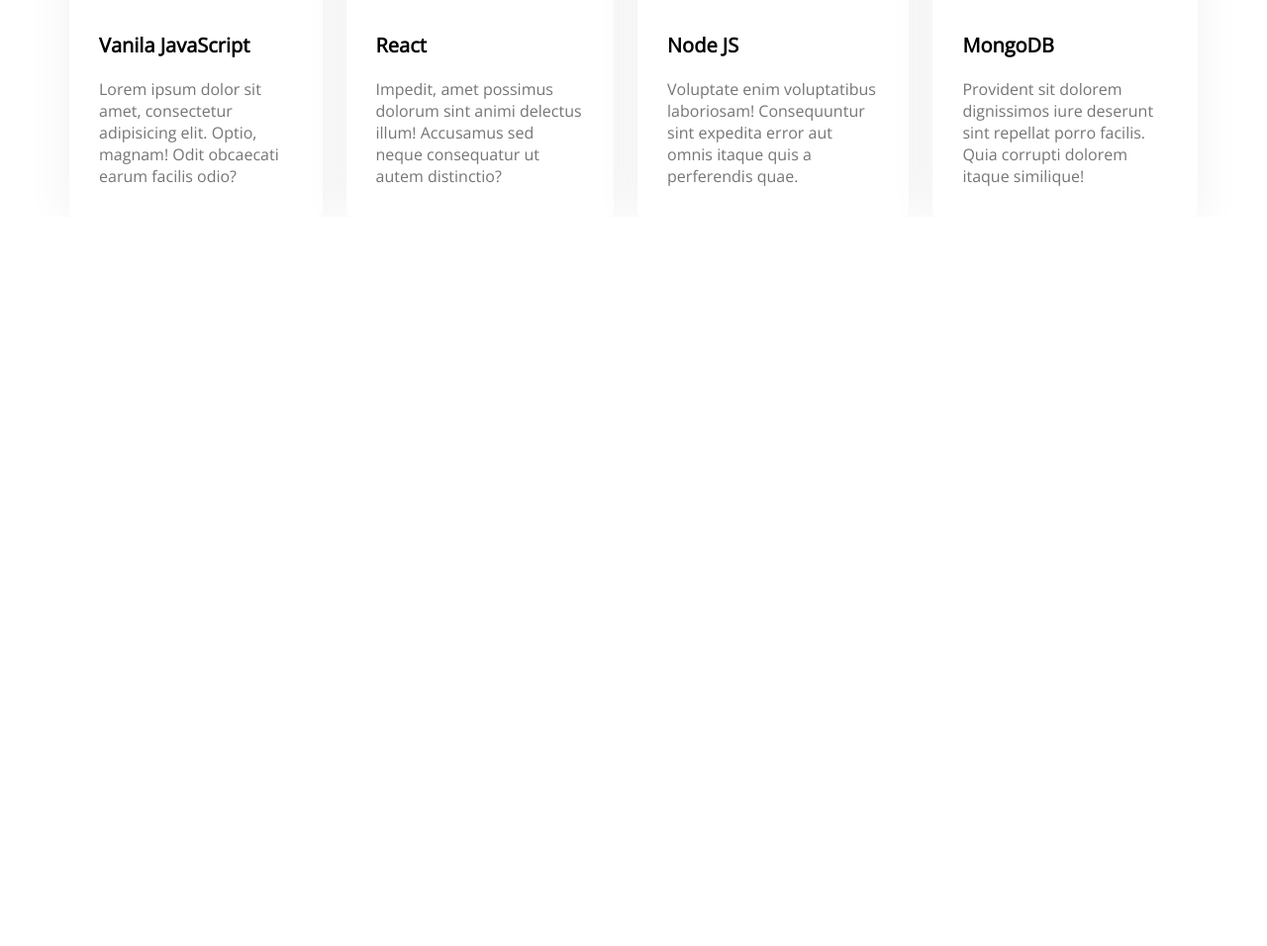
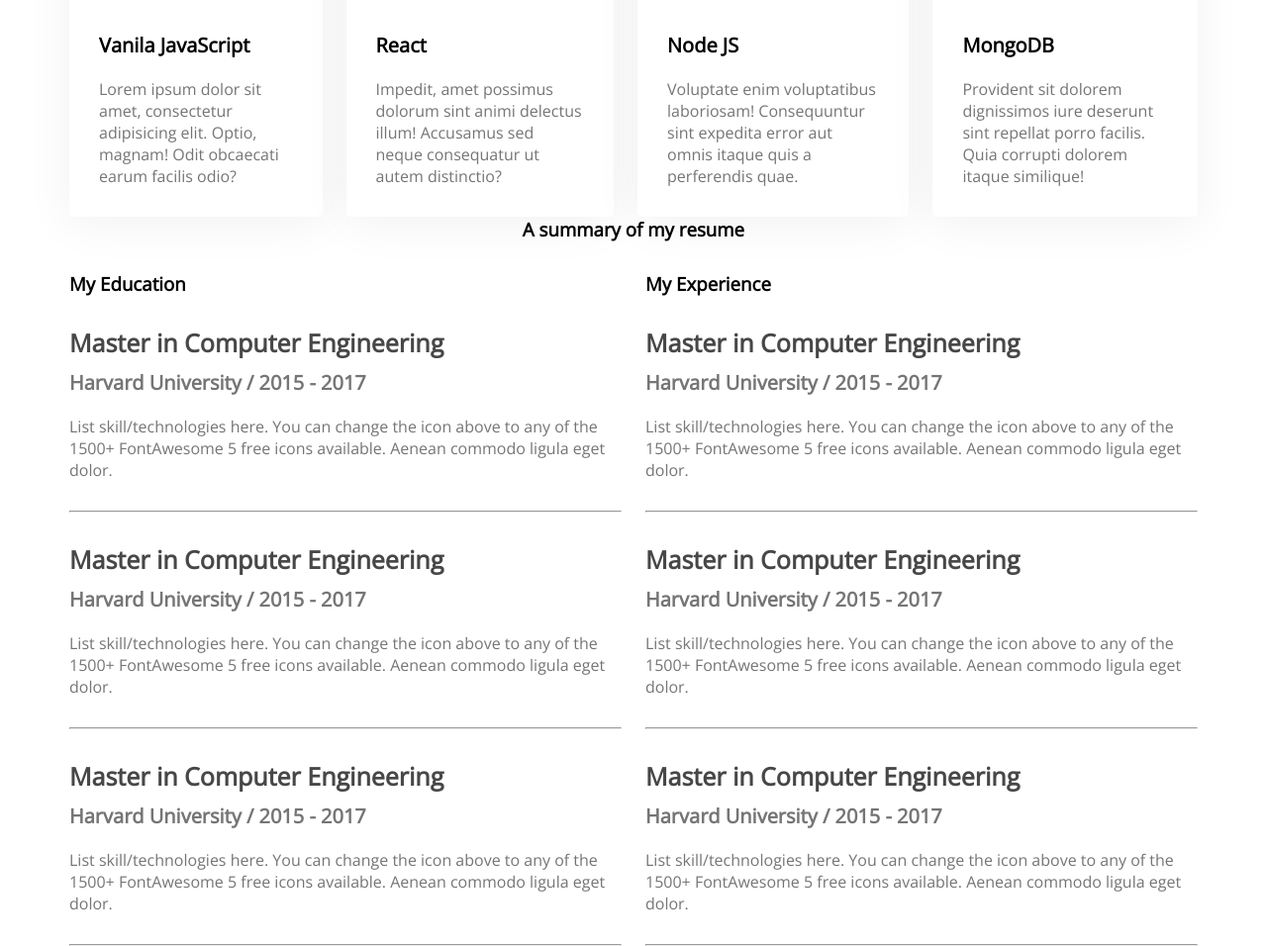
Before and after one commit to NakibCSE/developer-portfolio, a plain HTML site: page index.html in a window 1280 px wide. Shown: the part 1727-2683 px from the top of the page at 99% size. Before the commit the page ends 1946 px from the top, so only its background shows below. Drawn offline with nearby package versions, Linux system fonts and the light colour scheme.

Commit message:
resume summary added

```diff
--- a/index.html
+++ b/index.html
@@ -86,7 +86,57 @@
          </section>
          <!-- Resume section -->
          <section class="resume">
-
+            <h3 class="section-title">A summary of my resume</h3>
+            <div class="resume-content">
+                <div>
+                    <h3 class="resume-title">My Education</h3>
+                    <div class="resume-item">
+                        <h4 class="title">Master in Computer Engineering</h4>
+                        <h5 class="sub-title">Harvard University / 2015 - 2017</h5>
+                        <p class="description">List skill/technologies here. You can change the icon above
+                            to any of the 1500+ FontAwesome 5 free icons available. Aenean commodo ligula eget dolor.</p>
+                    </div>
+                    <hr>
+                    <div class="resume-item">
+                        <h4 class="title">Master in Computer Engineering</h4>
+                        <h5 class="sub-title">Harvard University / 2015 - 2017</h5>
+                        <p class="description">List skill/technologies here. You can change the icon above
+                            to any of the 1500+ FontAwesome 5 free icons available. Aenean commodo ligula eget dolor.</p>
+                    </div>
+                    <hr>
+                    <div class="resume-item">
+                        <h4 class="title">Master in Computer Engineering</h4>
+                        <h5 class="sub-title">Harvard University / 2015 - 2017</h5>
+                        <p class="description">List skill/technologies here. You can change the icon above
+                            to any of the 1500+ FontAwesome 5 free icons available. Aenean commodo ligula eget dolor.</p>
+                    </div>
+                    <hr>
+                </div>
+                <div>
+                    <h3 class="resume-title">My Experience</h3>
+                    <div class="resume-item">
+                        <h4 class="title">Master in Computer Engineering</h4>
+                        <h5 class="sub-title">Harvard University / 2015 - 2017</h5>
+                        <p class="description">List skill/technologies here. You can change the icon above
+                            to any of the 1500+ FontAwesome 5 free icons available. Aenean commodo ligula eget dolor.</p>
+                    </div>
+                    <hr>
+                    <div class="resume-item">
+                        <h4 class="title">Master in Computer Engineering</h4>
+                        <h5 class="sub-title">Harvard University / 2015 - 2017</h5>
+                        <p class="description">List skill/technologies here. You can change the icon above
+                            to any of the 1500+ FontAwesome 5 free icons available. Aenean commodo ligula eget dolor.</p>
+                    </div>
+                    <hr>
+                    <div class="resume-item">
+                        <h4 class="title">Master in Computer Engineering</h4>
+                        <h5 class="sub-title">Harvard University / 2015 - 2017</h5>
+                        <p class="description">List skill/technologies here. You can change the icon above
+                            to any of the 1500+ FontAwesome 5 free icons available. Aenean commodo ligula eget dolor.</p>
+                    </div>
+                    <hr>
+                </div>
+            </div>
          </section>
     </main>
     <footer>
--- a/styles/portfolio.css
+++ b/styles/portfolio.css
@@ -139,3 +139,30 @@ main {
 .skill-description {
     color: #757575;
 }
+
+/* Resume content */
+.resume-content {
+    display: flex;
+    gap: 24px;
+}
+.resume-item{
+    margin-top: 30px;
+    margin-bottom: 30px;
+}
+.resume .title {
+    color: #474747;
+    font-weight: 700;
+    font-size: 25px;
+    margin-bottom: 10px;
+}
+
+.resume .sub-title {
+    color: #757575;
+    font-weight: 600;
+    font-size: 20px;
+    margin-bottom: 20px;
+}
+
+.resume .description {
+    color: #757575;
+}
```
